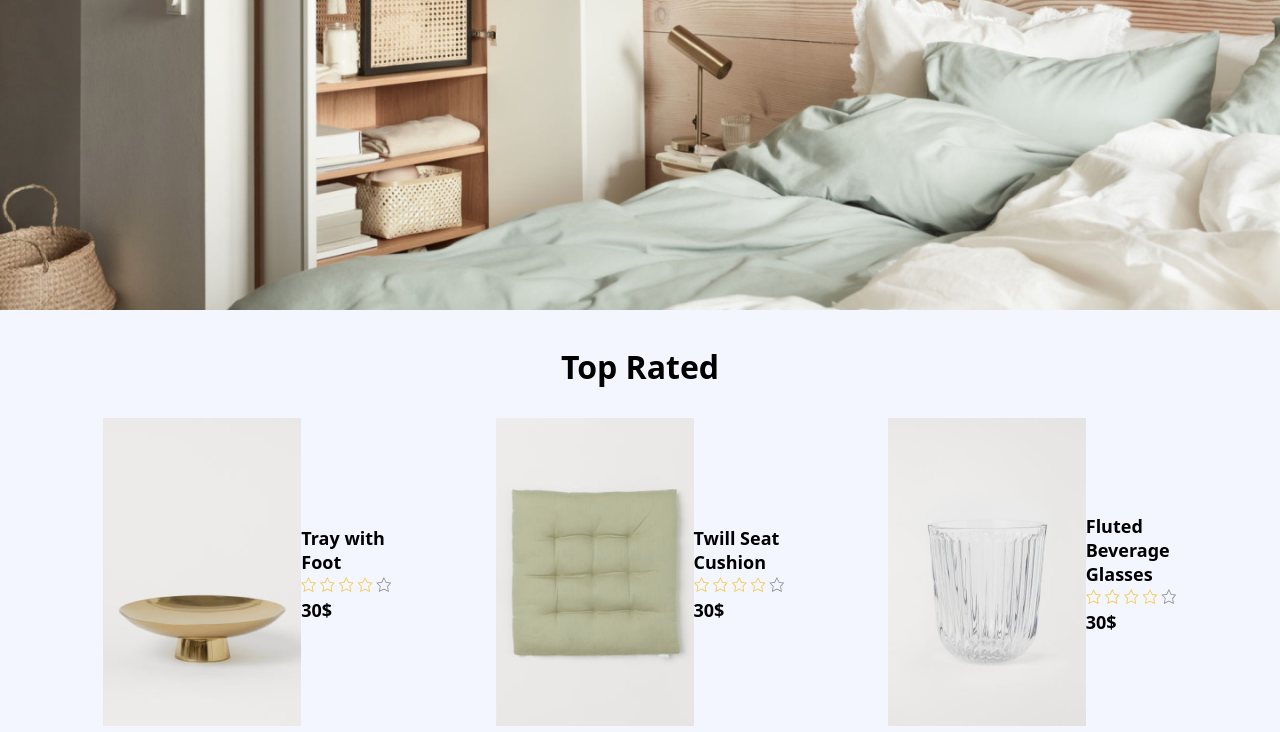
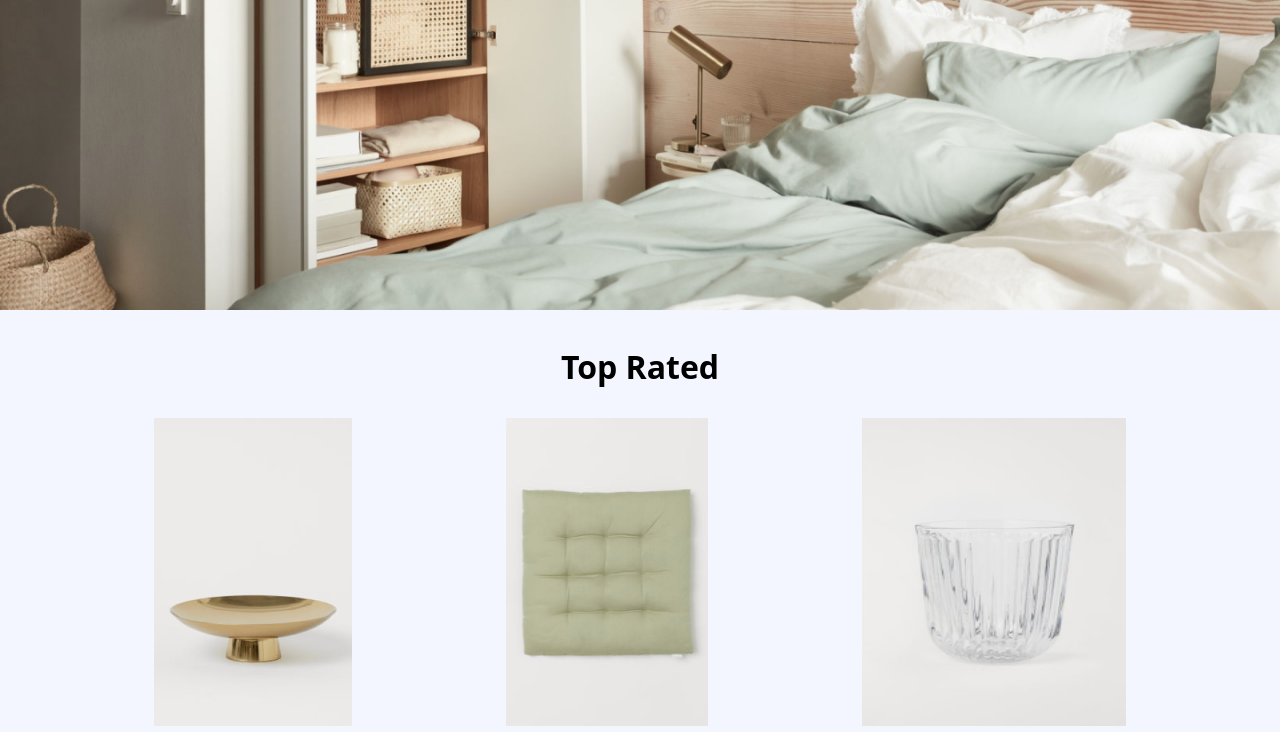
Before and after one commit to CSI-Trainee-2023/Frontend_Task4_Abhinav, a React app: page / in a window 1280 px wide. Shown: the part 2000-2732 px from the top of the page. Built offline with nearby package versions, Linux system fonts and the light colour scheme; the HTML template or start-up script is replaced by a standard one.

Commit message:
priceaddedrated

```diff
--- a/src/Components/Search.jsx
+++ b/src/Components/Search.jsx
@@ -1,11 +1,14 @@
 import React from 'react'
 import '../index.css'
-
+import search from '../assets/search1.png'
 function Search(){
     return(
         <div className="search">
             <div className="searchbar">
-             <input type='text' id='inputsearch'/>
+                  <div className="searchtext">
+                     <img src={search}/>
+                      <input type='text' id='inputsearch'/>
+                 </div>
             </div>
             <div className="searchkey">
                 <button className='searchbutton'>Search</button>
--- a/src/Components/toprated.jsx
+++ b/src/Components/toprated.jsx
@@ -1,5 +1,6 @@
 import React from "react";
 import '../index.css'
+import Topratedfunc from "./topratedfunc";
 import rated1 from '../assets/Rectangle 26.png'
 import rated2 from '../assets/Rectangle 27.png'
 import rated3 from '../assets/Rectangle 28.png'
@@ -15,121 +16,20 @@ function Toprating() {
         <div className="toprated">
             <div className="ratedtext1">Top Rated</div>
              <div className="ratedupper">
-                <div className="component">
-                <div className="ratedimage">
-                    <img src={rated1}/>
-                </div>
-                <div className="ratedtext">
-                    <div className="ratedname">Tray with<br></br>Foot</div>
-                    <div className="ratedrating">
-                        <img src={starsr}/>
-                    </div>
-                    <div className="ratedprice">30$</div>
-                </div>
-                </div>
-                <div className="component">
-                <div className="ratedimage">
-                    <img src={rated2}/>
-                </div>
-                <div className="ratedtext">
-                    <div className="ratedname">Twill Seat<br></br>Cushion</div>
-                    <div className="ratedrating">
-                        <img src={starsr}/>
-                    </div>
-                    <div className="ratedprice">30$</div>
-                </div>
-                </div>
-                <div className="component">
-                <div className="ratedimage">
-                    <img src={rated3}/>
-                </div>
-                <div className="ratedtext">
-                    <div className="ratedname">Fluted<br></br>Beverage<br></br>Glasses</div>
-                    <div className="ratedrating">
-                        <img src={starsr}/>
-                    </div>
-                    <div className="ratedprice">30$</div>
-                </div>
-                </div>
+                <Topratedfunc img={rated1} text="Tray With Foot"/>
+                <Topratedfunc img={rated2} text="Twill Seat Cusion"/>
+                <Topratedfunc img={rated3} text="Fluted Beverage Glass"/>
              </div>
              <div className="ratedupper">
-                <div className="component">
-                <div className="ratedimage">
-                    <img src={rated4}/>
-                </div>
-                <div className="ratedtext">
-                    <div className="ratedname">Ceramic<br></br> Egg Cup</div>
-                    <div className="ratedrating">
-                        <img src={starsr}/>
-                    </div>
-                    <div className="ratedprice">30$</div>
-                </div>
-                </div>
-                <div className="component">
-                <div className="ratedimage">
-                    <img src={rated5}/>
-                </div>
-                <div className="ratedtext">
-                    <div className="ratedname">4-pack<br></br>Ceramic<br></br>Cups</div>
-                    <div className="ratedrating">
-                        <img src={starsr}/>
-                    </div>
-                    <div className="ratedprice">30$</div>
-                </div>
-                </div>
-                <div className="component">
-                <div className="ratedimage">
-                    <img src={rated6}/>
-                </div>
-                <div className="ratedtext">
-                    <div className="ratedname">2-pack<br></br>Linen<br></br>Napkins</div>
-                    <div className="ratedrating">
-                        <img src={starsr}/>
-                    </div>
-                    <div className="ratedprice">30$</div>
-                </div>
-                </div>
+                <Topratedfunc img={rated4} text="Ceramic Egg Cup"/>
+                <Topratedfunc img={rated5} text="4-pack Ceramic cups"/>
+                <Topratedfunc img={rated6} text="2-pack Linen Napkins "/>
              </div>
              <div className="ratedupper">
-                <div className="component">
-                <div className="ratedimage">
-                    <img src={rated7}/>
-                </div>
-                <div className="ratedtext">
-                    <div className="ratedname">Glazed<br></br>Stoneware<br></br>Plate</div>
-                    <div className="ratedrating">
-                        <img src={starsr}/>
-                    </div>
-                    <div className="ratedprice">30$</div>
-                </div>
-                </div>
-                <div className="component">
-                <div className="ratedimage">
-                    <img src={rated8}/>
-                </div>
-                <div className="ratedtext">
-                    <div className="ratedname">Small<br></br>Bamboo<br></br>Box</div>
-                    <div className="ratedrating">
-                        <img src={starsr}/>
-                    </div>
-                    <div className="ratedprice">30$</div>
-                </div>
-                </div>
-                <div className="component">
-                <div className="ratedimage">
-                    <img src={rated9}/>
-                </div>
-                <div className="ratedtext">
-                    <div className="ratedname">Metal<br></br>Cutlery<br></br>Plate</div>
-                    <div className="ratedrating">
-                        <img src={starsr}/>
-                    </div>
-                    <div className="ratedprice">30$</div>
-                </div>
-                </div>
+                <Topratedfunc img={rated7} text="Glazed Stoneware Plate"/>
+                <Topratedfunc img={rated8} text="Small Bamboo Box"/>
+                <Topratedfunc img={rated9} text="Metal Cutlery Basket"/>
              </div>
-
-
         </div>
     )
 }
--- /dev/null
+++ b/src/Components/topratedfunc.jsx
@@ -0,0 +1,17 @@
+import React from "react";
+import '../index.css'
+import star from '../assets/stars.png'
+
+function Topratedfunc (props) {
+    return(
+        <div className="toprated">
+            <img src={props.img}/>
+            <div className="ratedtext">
+                <div className="ratedname">{props.text}</div>
+                <div className="starimage"><img src={star}/></div>
+                <div className="ratedprice">$30</div>
+                </div>
+        </div>
+    )
+}
+export default Topratedfunc
--- a/src/index.css
+++ b/src/index.css
@@ -39,6 +39,11 @@ body{
     border: 2px solid #0a032a;
     border-radius: 25px;
     padding: 0.8rem 10rem;
+    display: flex;
+}
+.searchtext{
+    display: flex;
+    justify-content: space-between;
 }
 
 .addtocart{
@@ -301,6 +306,11 @@ font-size: 25px;
     justify-content: center;
     font-family: system-ui, -apple-system, BlinkMacSystemFont, 'Segoe UI', Roboto, Oxygen, Ubuntu, Cantarell, 'Open Sans', 'Helvetica Neue', sans-serif;
 }
+.ratedname{
+    font-size: 1.5rem;
+    font-weight: 700;
+    font-family: system-ui, -apple-system, BlinkMacSystemFont, 'Segoe UI', Roboto, Oxygen, Ubuntu, Cantarell, 'Open Sans', 'Helvetica Neue', sans-serif;
+}
 .subsribetext {
     font-size: 1.125rem;
     font-weight: 400;
```
Also changed, not shown: src/assets/search1.png (added).
